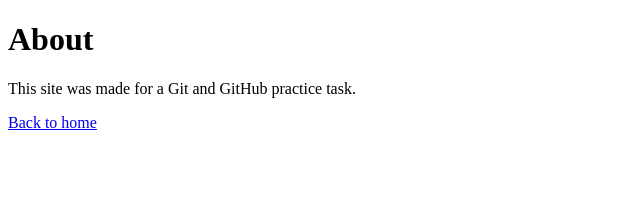
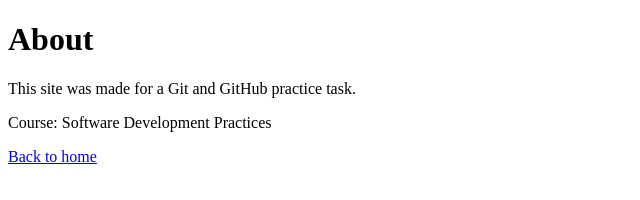
Before and after one commit to sykiro278/Software-development-Assignment-2, a plain HTML site: page about.html in a window 1280 px wide. Shown: the whole page, without its empty margins (0-640 px from the left). Drawn offline with Linux system fonts and the light colour scheme.

Commit message:
Update about page with course details

```diff
--- a/about.html
+++ b/about.html
@@ -7,6 +7,7 @@
 <body>
   <h1>About</h1>
   <p>This site was made for a Git and GitHub practice task.</p>
+  <p>Course: Software Development Practices</p>
   <nav><a href="index.html">Back to home</a></nav>
 </body>
 </html>
```
